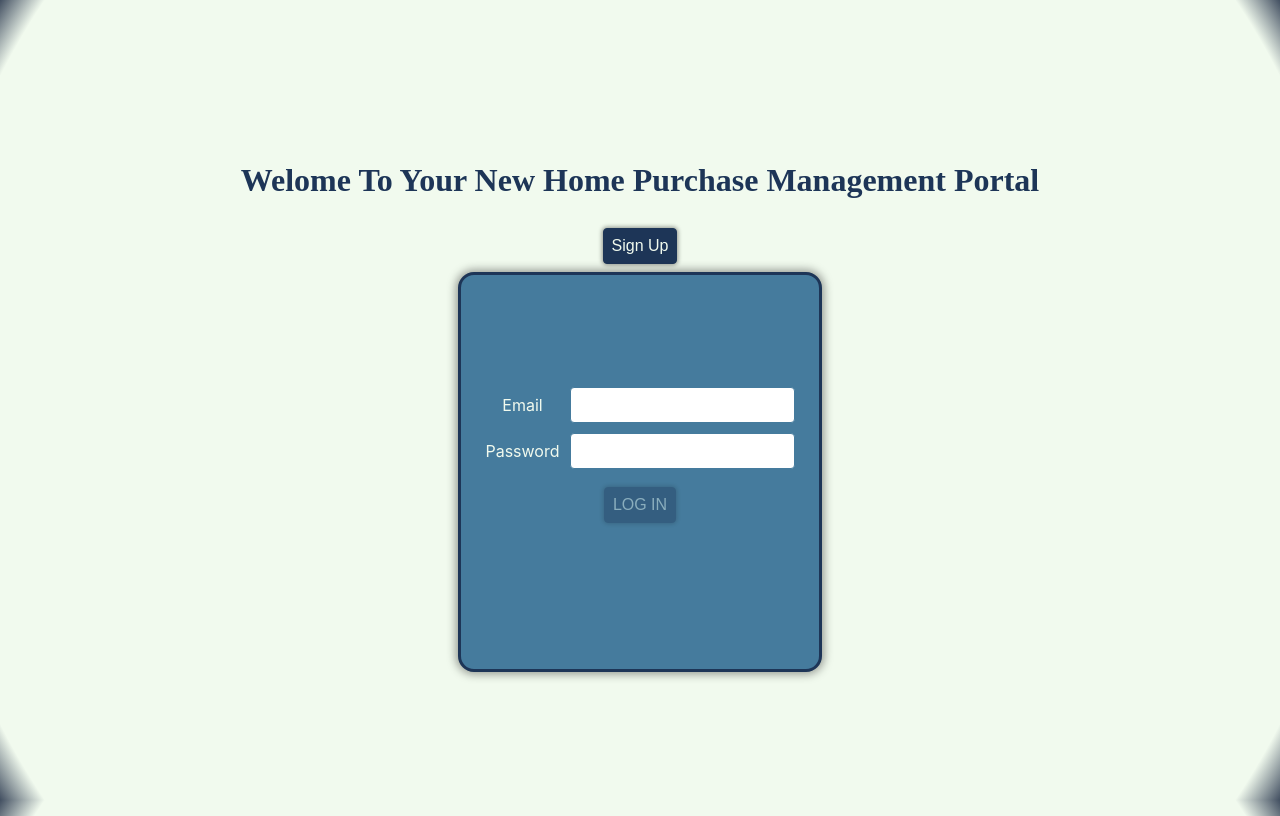
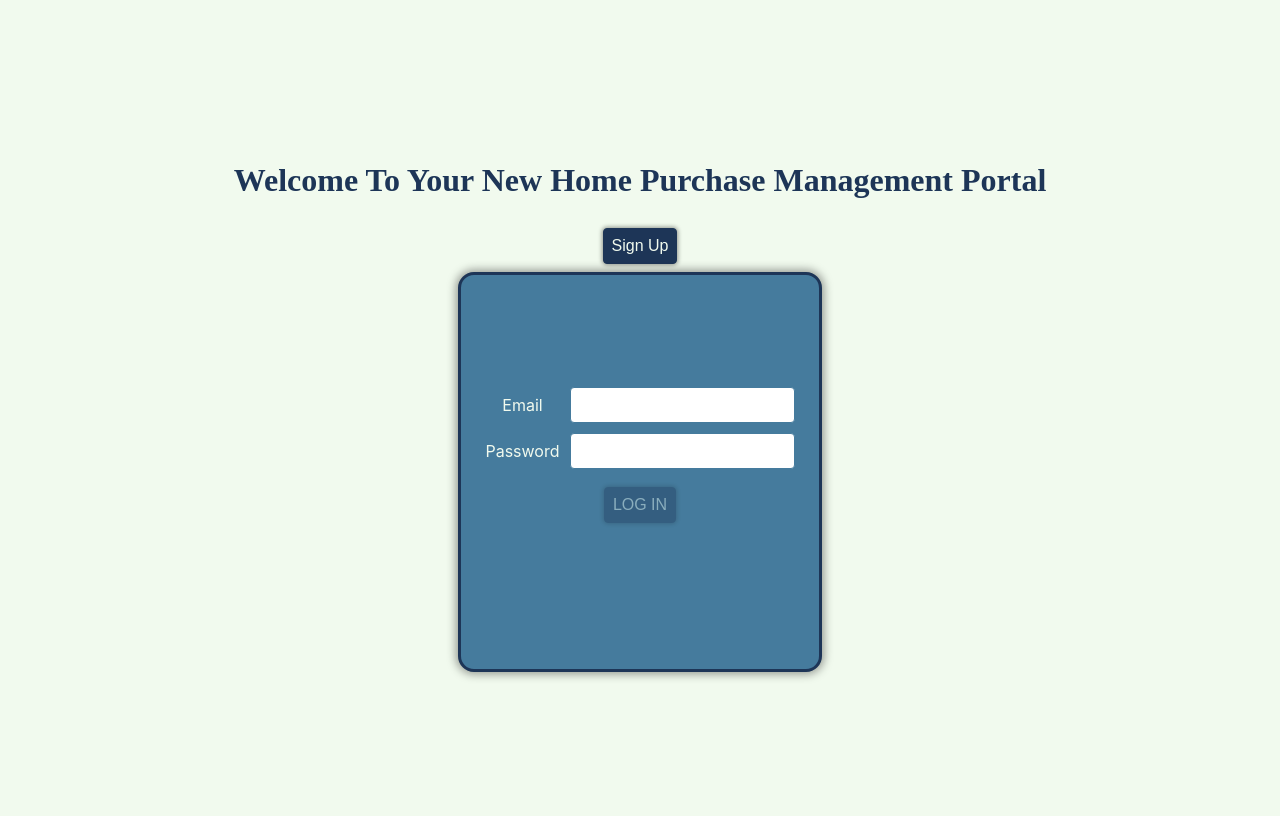
Before and after one commit to jathos/Portfolio-Project-4___HomeBuyer-Transaction-Tracker, a React (Create React App) app: page / in a window 1280 px wide. Built offline with nearby package versions, Linux system fonts and the light colour scheme; no server answers.

Commit message:
Removed that horrible circular gradient on the background

```diff
--- a/src/index.css
+++ b/src/index.css
@@ -41,7 +41,7 @@ body {
   background-color: #f1faee;
   padding: 2vmin;
   height: 100vh;
-  background-image: radial-gradient(circle, #f1faee 95%, #424f61);
+  /* background-image: radial-gradient(circle, #f1faee 95%, #424f61); */
 }
 
 code {
--- a/src/pages/AuthPage/AuthPage.jsx
+++ b/src/pages/AuthPage/AuthPage.jsx
@@ -8,7 +8,7 @@ export default function AuthPage({ setUser, rerender, setRerender }) {
     return (
         <main>
             <div className="loginWrapper">
-                <h1 className="welcome">Welome To Your New Home Purchase Management Portal</h1>
+                <h1 className="welcome">Welcome To Your New Home Purchase Management Portal</h1>
                 <button className="loginButton" onClick={() => setShowLogin(!showLogin)}>{showLogin ? 'Sign Up' : 'Log In'}</button>
                 {showLogin ? <LoginForm setUser={setUser} rerender={rerender} setRerender={setRerender} /> : <SignUpForm setUser={setUser} rerender={rerender} />}
             </div>
```
